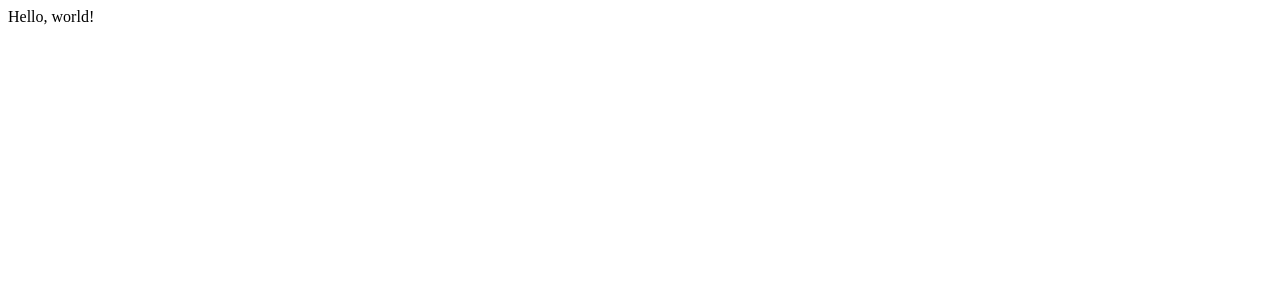
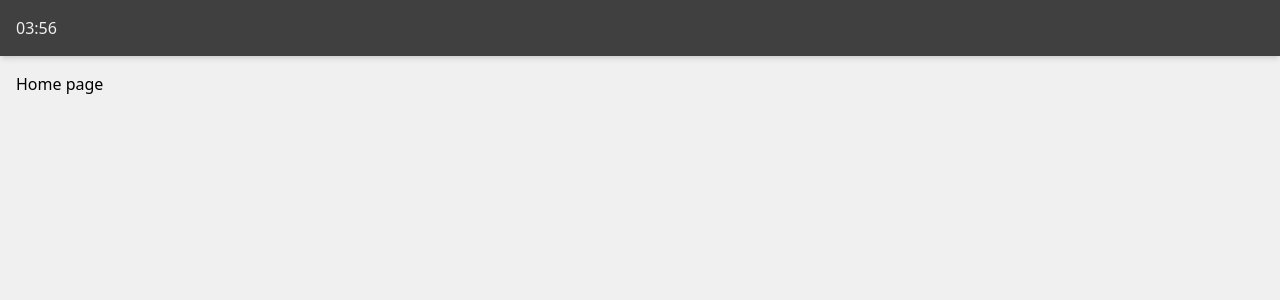
Before and after one commit to nathan-osman/cattower, a React app in the folder ui/: page / in a window 1280 px wide. Shown: the top 300 px of the page. Built offline with nearby package versions, Linux system fonts and the light colour scheme.

Commit message:
Add react-router-dom and begin implementing navbar with clock.

```diff
--- a/ui/package.json
+++ b/ui/package.json
@@ -5,7 +5,8 @@
   },
   "dependencies": {
     "react": "^18.3.1",
-    "react-dom": "^18.3.1"
+    "react-dom": "^18.3.1",
+    "react-router-dom": "^6.24.1"
   },
   "devDependencies": {
     "@types/react-dom": "^18.3.0",
--- a/ui/public/index.html
+++ b/ui/public/index.html
@@ -6,7 +6,7 @@
 
     <title>Cat Tower</title>
   </head>
-  <body>
-    <div id="root"></div>
+  <body class="bg-background">
+    <div id="root" class="min-h-screen"></div>
   </body>
 </html>
--- /dev/null
+++ b/ui/src/components/App.tsx
@@ -0,0 +1,13 @@
+import { Outlet } from 'react-router-dom'
+import Navbar from './Navbar'
+
+export default function App() {
+  return (
+    <div>
+      <Navbar />
+      <div className="p-4">
+        <Outlet />
+      </div>
+    </div>
+  )
+}
--- /dev/null
+++ b/ui/src/components/Clock.tsx
@@ -0,0 +1,30 @@
+import { useEffect, useState } from 'react'
+
+function zeroPad(v: number): string {
+  return String(v).padStart(2, '0')
+}
+
+export default function Clock() {
+
+  const [time, setTime] = useState('')
+
+  useEffect(() => {
+    const updateTime = () => {
+      const d = new Date()
+      setTime(
+        `${zeroPad(d.getHours())}:${zeroPad(d.getMinutes())}`
+      )
+    }
+    updateTime()
+    const id = setInterval(updateTime, 60 * 1000)
+    return () => {
+      clearInterval(id)
+    }
+  }, [])
+
+  return (
+    <div>
+      {time}
+    </div>
+  )
+}
--- /dev/null
+++ b/ui/src/components/Navbar.tsx
@@ -0,0 +1,9 @@
+import Clock from './Clock'
+
+export default function Navbar() {
+  return (
+    <div className="bg-background-inverted text-foreground-inverted shadow-md p-4 flex">
+      <Clock />
+    </div>
+  )
+}
--- a/ui/src/index.css
+++ b/ui/src/index.css
@@ -3,5 +3,9 @@
 @tailwind utilities;
 
 :root {
-  --background: #e0e0e0;
+  --background: #f0f0f0;
+  --foreground: #202020;
+
+  --background-inverted: #404040;
+  --foreground-inverted: var(--background);
 }
--- a/ui/src/index.tsx
+++ b/ui/src/index.tsx
@@ -1,8 +1,28 @@
 import * as React from 'react'
 import * as ReactDOM from 'react-dom/client'
+import {
+  createBrowserRouter,
+  RouterProvider,
+} from 'react-router-dom'
+import App from './components/App'
+import Index from './routes'
+import './index.css'
+
+const router = createBrowserRouter([
+  {
+    path: '/',
+    element: <App />,
+    children: [
+      {
+        path: '/',
+        element: <Index />,
+      },
+    ],
+  },
+])
 
 ReactDOM.createRoot(document.getElementById('root')!).render(
   <React.StrictMode>
-    Hello, world!
+    <RouterProvider router={router} />
   </React.StrictMode>
 )
--- /dev/null
+++ b/ui/src/routes/index.tsx
@@ -0,0 +1,7 @@
+
+
+export default function Index() {
+  return (
+    <h1>Home page</h1>
+  )
+}
--- a/ui/tailwind.config.js
+++ b/ui/tailwind.config.js
@@ -8,6 +8,9 @@ module.exports = {
     extend: {
       colors: {
         'background': 'var(--background)',
+        'foreground': 'var(--foreground)',
+        'background-inverted': 'var(--background-inverted)',
+        'foreground-inverted': 'var(--foreground-inverted)',
       }
     },
   },
```
Also changed, not shown: 1 other file (tests, documents, lock files or other folders).
